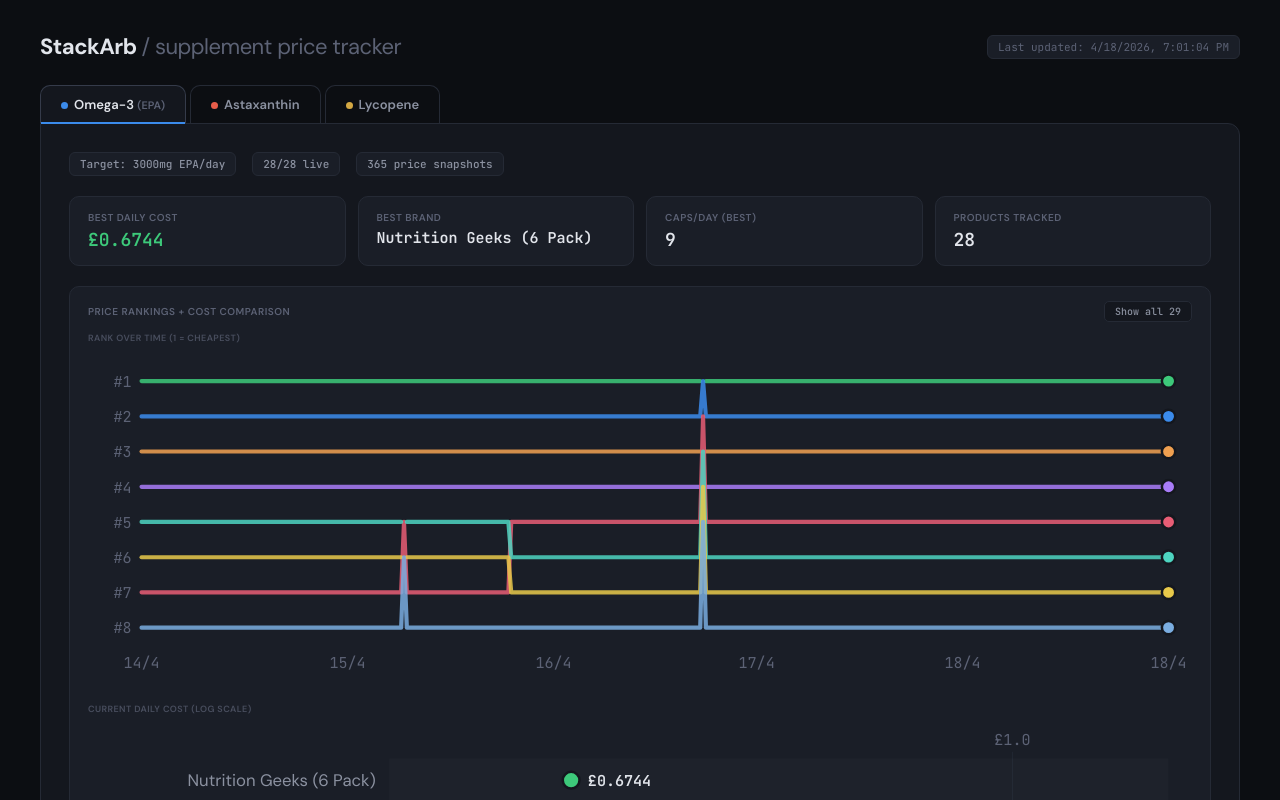
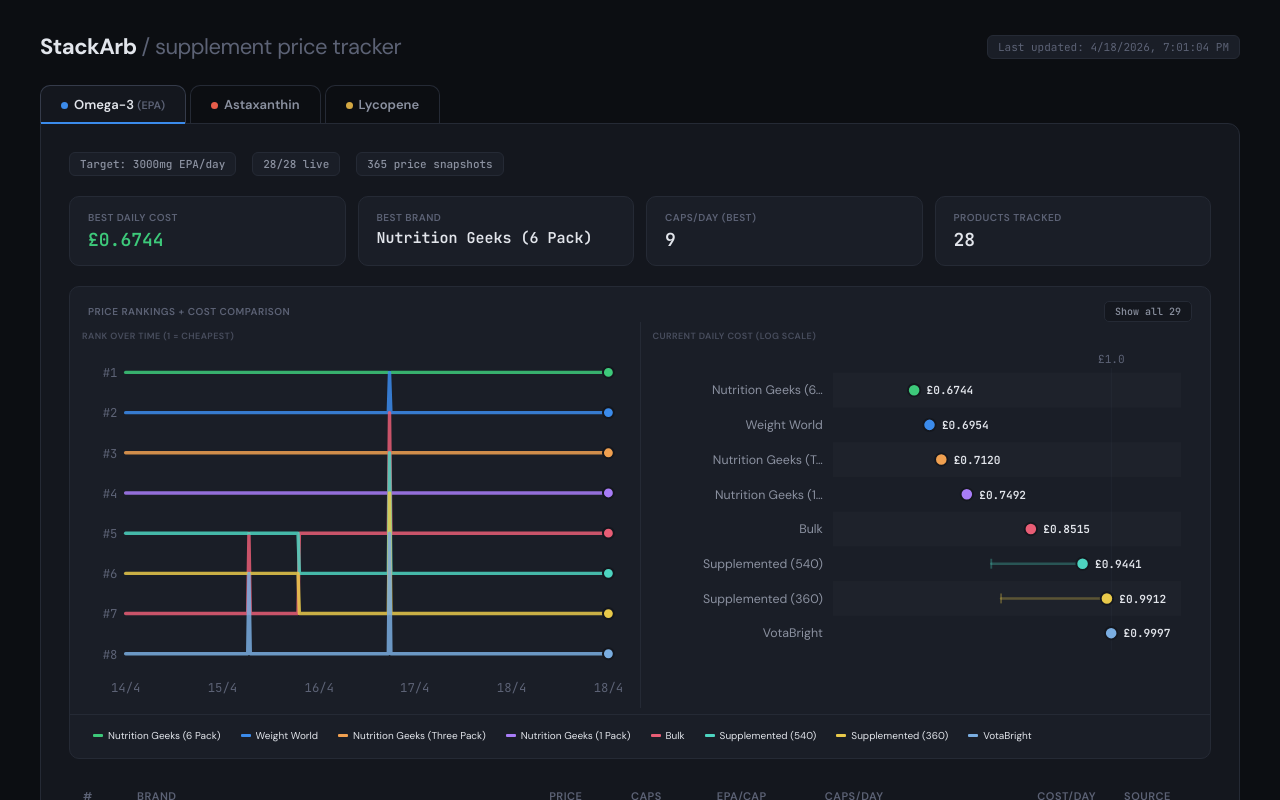
Before and after one commit to s6mzenge/stackarb, a React (Vite) app: page / in a window 1280 px wide. Shown: the top 800 px of the page. Built offline with nearby package versions, Linux system fonts and the light colour scheme.

Commit message:
Update App.jsx

```diff
--- a/src/App.jsx
+++ b/src/App.jsx
@@ -380,7 +380,7 @@
   }
 
   // ── Bump chart geometry ──────────────────────────────────────
-  const BW = 660, BH = 200
+  const BW = 400, BH = Math.max(200, activeBrands.length * 28 + 40)
   const BP = { top: 12, right: 14, bottom: 28, left: 32 }
   const bPlotW = BW - BP.left - BP.right
   const bPlotH = BH - BP.top - BP.bottom
@@ -442,9 +442,9 @@
   const bumpTipXPct = bumpHover != null ? (bToX(bumpHover) / BW) * 100 : 0
 
   // ── Lollipop geometry ────────────────────────────────────────
-  const rowH = 26
-  const LW = 660, LH = activeBrands.length * rowH + 28
-  const LP = { top: 20, right: 14, bottom: 8, left: 180 }
+  const rowH = 28
+  const LW = 440, LH = activeBrands.length * rowH + 28
+  const LP = { top: 20, right: 14, bottom: 8, left: 145 }
   const lPlotW = LW - LP.left - LP.right
 
   // Log scale for lollipop
@@ -475,9 +475,11 @@
         )}
       </div>
 
-      {/* ── Bump chart ──────────────────────────────────────── */}
-      <div className="ab-section-label">Rank over time (1 = cheapest)</div>
-      <div className="ab-body">
+      <div className="ab-charts-row">
+        {/* ── Bump chart ──────────────────────────────────────── */}
+        <div className="ab-chart-panel">
+          <div className="ab-section-label">Rank over time (1 = cheapest)</div>
+          <div className="ab-body">
         <svg
           width="100%" viewBox={`0 0 ${BW} ${BH}`} className="ab-svg"
           onMouseMove={bumpHandleMouseMove}
@@ -549,10 +551,12 @@
           </div>
         )}
       </div>
+        </div>
 
-      {/* ── Lollipop ────────────────────────────────────────── */}
-      <div className="ab-section-label" style={{ marginTop: '4px' }}>Current daily cost (log scale)</div>
-      <div className="ab-body" style={{ paddingBottom: '8px' }}>
+        {/* ── Lollipop ────────────────────────────────────────── */}
+        <div className="ab-chart-panel">
+          <div className="ab-section-label">Current daily cost (log scale)</div>
+          <div className="ab-body" style={{ paddingBottom: '8px' }}>
         <svg width="100%" viewBox={`0 0 ${LW} ${LH}`} className="ab-svg">
           {/* X grid + labels */}
           {lTicks.map((t, i) => (
@@ -584,7 +588,7 @@
                 {/* Brand label */}
                 <text x={LP.left - 8} y={cy + 3.5} textAnchor="end"
                   fill="var(--text2)" fontSize="10" fontFamily="'DM Sans', sans-serif">
-                  {brand.length > 24 ? brand.slice(0, 22) + '…' : brand}
+                  {brand.length > 20 ? brand.slice(0, 18) + '…' : brand}
                 </text>
                 {/* Whisker (min–max range) */}
                 <line x1={xMin} y1={cy} x2={xMax} y2={cy}
@@ -604,6 +608,8 @@
             )
           })}
         </svg>
+          </div>
+        </div>
       </div>
 
       {/* ── Legend ───────────────────────────────────────────── */}
@@ -1016,7 +1022,7 @@
 }
 .ab-section-label {
   font-size: 9px; font-weight: 600; text-transform: uppercase;
-  letter-spacing: 0.4px; color: var(--text3); padding: 10px 18px 0;
+  letter-spacing: 0.4px; color: var(--text3); padding: 8px 12px 0;
   opacity: 0.7;
 }
 .ab-toggle {
@@ -1026,7 +1032,16 @@
   padding: 3px 10px; cursor: pointer; transition: all 0.15s;
 }
 .ab-toggle:hover { color: var(--text); border-color: var(--border-hi); }
-.ab-body { position: relative; padding: 10px 18px 0; }
+.ab-charts-row {
+  display: flex; gap: 0;
+}
+.ab-chart-panel {
+  flex: 1; min-width: 0; overflow: hidden;
+}
+.ab-chart-panel + .ab-chart-panel {
+  border-left: 1px solid var(--border);
+}
+.ab-body { position: relative; padding: 6px 12px 0; }
 .ab-svg { display: block; }
 
 .ab-tip {
@@ -1085,7 +1100,12 @@
   .panel { margin-left: 16px; margin-right: 16px; padding: 16px; }
   .chart-modal { padding: 16px; }
   .sparkline { width: 48px; }
-  .ab-body { padding: 8px 10px 0; }
+  .ab-charts-row { flex-direction: column; }
+  .ab-chart-panel + .ab-chart-panel {
+    border-left: none;
+    border-top: 1px solid var(--border);
+  }
+  .ab-body { padding: 6px 10px 0; }
   .ab-tip { min-width: 160px; }
 }
 `
```
